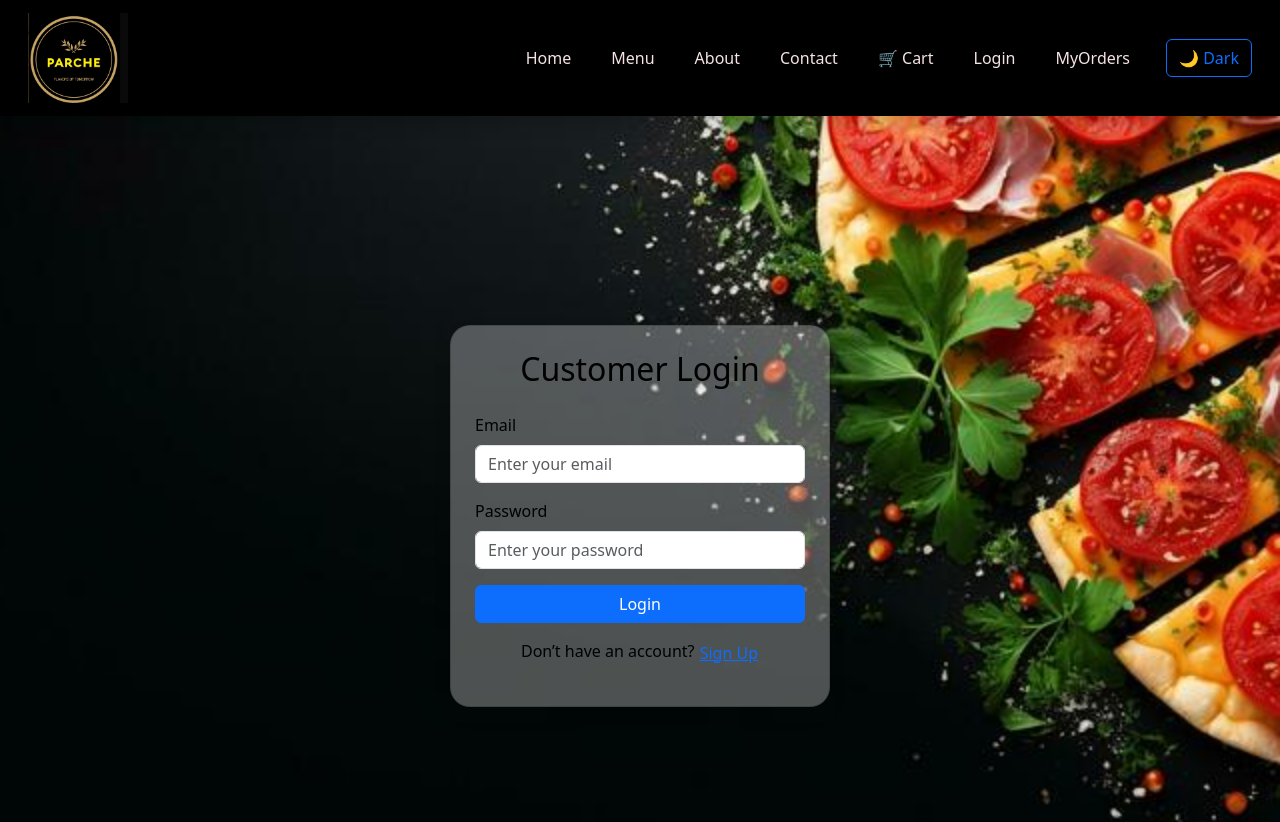
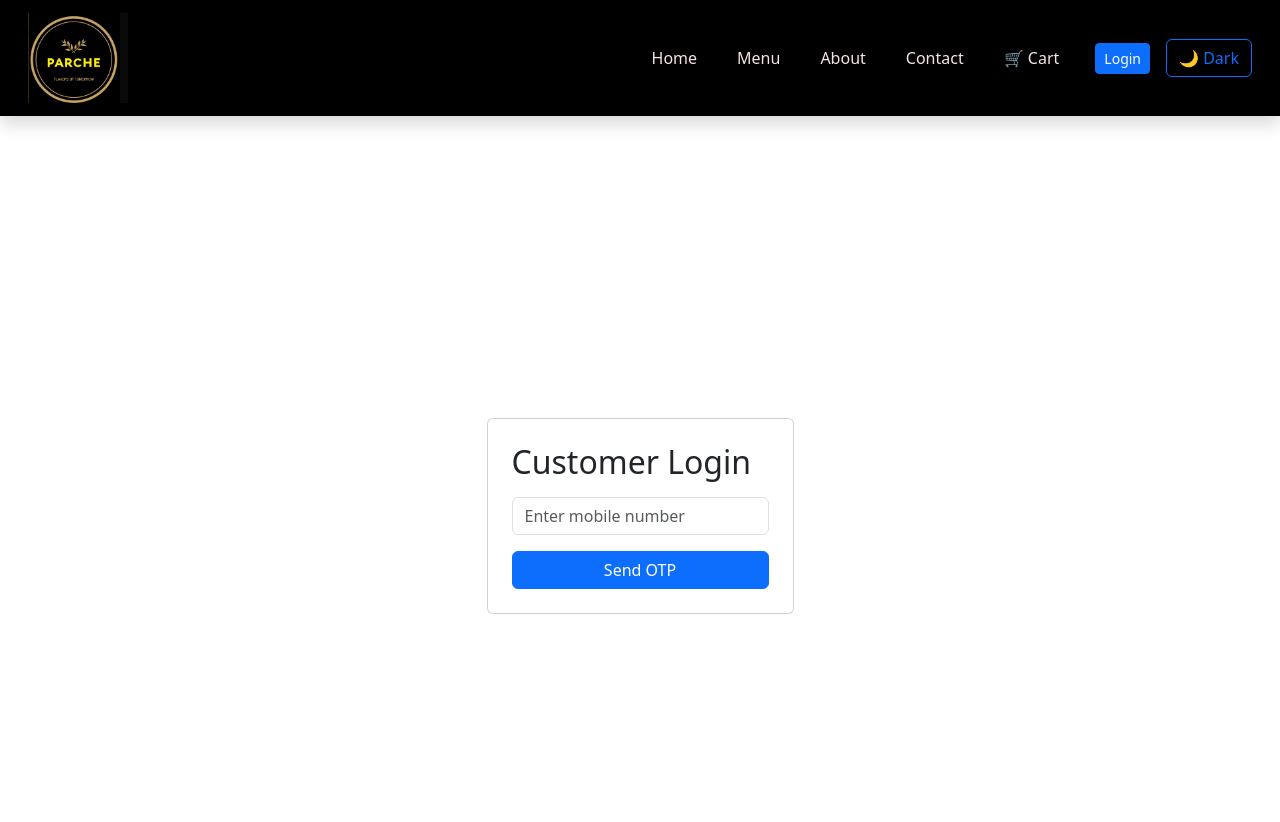
Before and after one commit to Ayisha-Jadeera/React-MiniProject, a React (Vite) app: page /login in a window 1280 px wide. Shown: the top 822 px of the page. Built offline with nearby package versions, Linux system fonts and the light colour scheme.

Commit message:
login code updated

```diff
--- a/package.json
+++ b/package.json
@@ -12,6 +12,7 @@
   "dependencies": {
     "@popperjs/core": "^2.11.8",
     "bootstrap": "^5.3.8",
+    "firebase": "^12.2.1",
     "react": "^19.1.1",
     "react-bootstrap": "^2.10.10",
     "react-dom": "^19.1.1",
--- a/src/App.jsx
+++ b/src/App.jsx
@@ -1,5 +1,5 @@
 import React, { useState, useEffect } from "react";
-import { BrowserRouter as Router, Routes, Route } from "react-router-dom";
+import { BrowserRouter as Router, Routes, Route, Navigate } from "react-router-dom";
 
 import Navbar from "./components/Navbar";
 import Footer from "./components/Footer";
@@ -9,45 +9,124 @@ import Menu from "./pages/Menu";
 import About from "./pages/About";
 import Contact from "./pages/Contact";
 import Cart from "./pages/Cart";
+import MyOrders from "./pages/MyOrders";
+
 import Login from "./pages/Login";
+import UserDetailsForm from "./pages/UserDetailsForm";
 import AdminLogin from "./pages/AdminLogin";
 import AdminPage from "./pages/AdminPage";
-import MyOrders from "./pages/MyOrders";
+
+// 🔹 Protected Route Component
+const ProtectedRoute = ({ children }) => {
+  const user = JSON.parse(localStorage.getItem("user"));
+  return user ? children : <Navigate to="/login" />;
+};
 
 function App() {
   const [cart, setCart] = useState([]);
   const [theme, setTheme] = useState("light");
+  const [user, setUser] = useState(() => {
+    const storedUser = localStorage.getItem("user");
+    return storedUser ? JSON.parse(storedUser) : null;
+  });
+  const [details, setDetails] = useState(() => {
+    const storedDetails = JSON.parse(localStorage.getItem("userDetails")) || [];
+    if (user) {
+      return storedDetails.find(u => u.phone === user.phone) || null;
+    }
+    return null;
+  });
 
-  // 🔥 Apply theme to <html> element instead of div
+  // Apply theme to <html>
   useEffect(() => {
     document.documentElement.setAttribute("data-bs-theme", theme);
   }, [theme]);
 
   const toggleTheme = () => setTheme(theme === "light" ? "dark" : "light");
 
+  // Save updated details
+  useEffect(() => {
+    if (details) {
+      const allDetails = JSON.parse(localStorage.getItem("userDetails")) || [];
+      const others = allDetails.filter(u => u.phone !== details.phone);
+      localStorage.setItem("userDetails", JSON.stringify([...others, details]));
+    }
+  }, [details]);
+
   return (
     <Router>
-      <div className={` ${theme}-mode min-vh-100 d-flex flex-column`}>
-
+      <div className={`${theme}-mode min-vh-100 d-flex flex-column`}>
         {/* Navbar */}
-        <Navbar cart={cart} theme={theme} toggleTheme={toggleTheme} />
+        <Navbar
+          cart={cart}
+          theme={theme}
+          toggleTheme={toggleTheme}
+          user={user}
+          setUser={setUser}
+        />
 
         {/* Main Content */}
         <div className="flex-grow-1">
           <Routes>
             <Route path="/" element={<Home />} />
+
+            {/* Protected Routes */}
             <Route
               path="/menu"
-              element={<Menu cart={cart} setCart={setCart} />}
+              element={
+                <ProtectedRoute>
+                  <Menu cart={cart} setCart={setCart} />
+                </ProtectedRoute>
+              }
             />
             <Route path="/about" element={<About />} />
             <Route path="/contact" element={<Contact />} />
-            <Route path="/cart" element={<Cart cart={cart} setCart={setCart} theme={theme} />} />
-            <Route path="/login" element={<Login />} />
+            <Route
+              path="/cart"
+              element={<Cart cart={cart} setCart={setCart} theme={theme} />}
+            />
             <Route path="/admin-login" element={<AdminLogin />} />
             <Route path="/admin" element={<AdminPage />} />
-            <Route path="/myorders" element={<MyOrders theme={theme} />} />
-            <Route path="*" element={<h1 className="text-center mt-5">404 - Page Not Found</h1>} />
+            <Route
+              path="/myorders"
+              element={
+                <ProtectedRoute>
+                  <MyOrders theme={theme} />
+                </ProtectedRoute>
+              }
+            />
+
+            {/* Login + OTP Flow */}
+            <Route
+              path="/login"
+              element={
+                !user ? (
+                  <Login onLoginSuccess={setUser} />
+                ) : !details ? (
+                  <UserDetailsForm user={user} onSubmit={setDetails} />
+                ) : (
+                  <Navigate to="/menu" />
+                )
+              }
+            />
+
+            {/* Signup/Details for new customer */}
+            <Route
+              path="/user-details"
+              element={
+                user && !details ? (
+                  <UserDetailsForm user={user} onSubmit={setDetails} />
+                ) : (
+                  <Navigate to="/menu" />
+                )
+              }
+            />
+
+            {/* 404 */}
+            <Route
+              path="*"
+              element={<h1 className="text-center mt-5">404 - Page Not Found</h1>}
+            />
           </Routes>
         </div>
 
--- a/src/components/Navbar.jsx
+++ b/src/components/Navbar.jsx
@@ -1,11 +1,13 @@
 import React from "react";
-import { Link } from "react-router-dom";
+import { Link, useNavigate } from "react-router-dom";
 import 'bootstrap/dist/css/bootstrap.min.css';
 import 'bootstrap/dist/js/bootstrap.bundle.min.js';
 import logo from "/images/logo.png";
 import "./Navbar.css";
 
-function Navbar({ cart, theme, toggleTheme }) {
+function Navbar({ cart, theme, toggleTheme, user, setUser }) {
+  const navigate = useNavigate();
+
   // Total quantity in cart
   const totalItems = cart.reduce((acc, item) => acc + item.qty, 0);
 
@@ -15,6 +17,13 @@ function Navbar({ cart, theme, toggleTheme }) {
     if (navbar && navbar.classList.contains("show")) {
       new window.bootstrap.Collapse(navbar).hide();
     }
+  };
+
+  // Logout function
+  const handleLogout = () => {
+    setUser(null);
+    localStorage.removeItem("user");
+    navigate("/"); // redirect to Home
   };
 
   return (
@@ -64,8 +73,23 @@ function Navbar({ cart, theme, toggleTheme }) {
               )}
             </Link>
 
-            <Link className="nav-link" to="/login" onClick={handleNavClick}>Login</Link>
-            <Link className="nav-link" to="/myorders" onClick={handleNavClick}>MyOrders</Link>
+            {/* MyOrders (only for logged-in users) */}
+            {user && (
+              <Link className="nav-link" to="/myorders" onClick={handleNavClick}>
+                MyOrders
+              </Link>
+            )}
+
+            {/* Login/Logout Button */}
+            {!user ? (
+              <Link className="btn btn-sm btn-primary ms-3" to="/login" onClick={handleNavClick}>
+                Login
+              </Link>
+            ) : (
+              <button className="btn btn-sm btn-danger ms-3" onClick={handleLogout}>
+                Logout
+              </button>
+            )}
 
             {/* Theme Toggle */}
             <button
--- a/src/components/Testimonials.jsx
+++ b/src/components/Testimonials.jsx
@@ -1,6 +1,8 @@
 // src/components/Testimonials.jsx
 import React, { useState, useEffect } from "react";
 import { Container, Carousel, Row, Col, Form, Button } from "react-bootstrap";
+import "./Testimonials.css";
+
 
 // ⭐ Reusable Star Rating Component
 const StarRating = ({ rating, setRating }) => {
--- a/src/pages/Login.jsx
+++ b/src/pages/Login.jsx
@@ -1,132 +1,89 @@
 import React, { useState } from "react";
-import { useNavigate } from "react-router-dom"; // <-- import useNavigate
+import { useNavigate } from "react-router-dom";
 
-export default function AuthForm() {
-  const navigate = useNavigate(); // <-- initialize navigate
-  const [isLogin, setIsLogin] = useState(true);
-  const [formData, setFormData] = useState({
-    name: "",
-    email: "",
-    password: "",
-  });
+export default function Login({ onLoginSuccess }) {
+  const navigate = useNavigate();
+  const [phone, setPhone] = useState("");
+  const [otp, setOtp] = useState("");
+  const [sentOtp, setSentOtp] = useState(null);
+  const [step, setStep] = useState(1); // 1=phone, 2=OTP
   const [message, setMessage] = useState("");
 
-  const handleChange = (e) => {
-    setFormData({ ...formData, [e.target.name]: e.target.value });
+  const handleSendOtp = () => {
+    if (!phone.match(/^\d{10}$/)) {
+      setMessage("❌ Enter a valid 10-digit mobile number.");
+      return;
+    }
+
+    // Generate OTP
+    const generatedOtp = Math.floor(100000 + Math.random() * 900000);
+    setSentOtp(generatedOtp);
+    console.log("Generated OTP:", generatedOtp); // show in console for testing
+    setStep(2);
+    setMessage(`✅ OTP sent to ${phone}`);
   };
 
-  const handleSubmit = (e) => {
-    e.preventDefault();
+  const handleVerifyOtp = () => {
+    if (parseInt(otp) === sentOtp) {
+      const userDetails = JSON.parse(localStorage.getItem("userDetails")) || [];
+      const existingUser = userDetails.find(u => u.phone === phone);
 
-    if (isLogin) {
-      if (!formData.email || !formData.password) {
-        setMessage("❌ Please enter email and password.");
-        return;
+      const user = { phone };
+      onLoginSuccess(user);
+      localStorage.setItem("user", JSON.stringify(user));
+
+      if (existingUser) {
+        // Existing customer → go directly to Menu
+        navigate("/menu");
+      } else {
+        // New customer → redirect to signup/details page
+        navigate("/user-details");
       }
-      setMessage("✅ Login successful!");
-
-      // Redirect to menu after 1 second
-      setTimeout(() => {
-        navigate("/menu");
-      }, 1000);
     } else {
-      if (!formData.name || !formData.email || !formData.password) {
-        setMessage("❌ Please fill all fields to sign up.");
-        return;
-      }
-      setMessage("✅ Account created successfully!");
-
-      // Redirect to menu after 1 second
-      setTimeout(() => {
-        navigate("/menu");
-      }, 1000);
+      setMessage("❌ Invalid OTP. Try again.");
     }
   };
 
   return (
-    <div
-      className="d-flex justify-content-center align-items-center vh-100"
-      style={{
-        backgroundImage: "url('/images/bglogin.jpg')",
-        backgroundSize: "cover",
-        backgroundPosition: "center",
-        height: "100vh",
-        width: "100%",
-      }}
-    >
-      <div
-        className="card shadow p-4"
-        style={{
-          color: "black",
-          width: "380px",
-          borderRadius: "20px",
-          backgroundColor: "rgba(255, 255, 255, 0.3)",
-        }}
-      >
-        <h2 className="text-center mb-4">
-          {isLogin ? "Customer Login" : "Sign Up"}
-        </h2>
+    <div className="d-flex justify-content-center align-items-center vh-100">
+      <div className="card p-4" style={{ minWidth: "300px" }}>
+        <h2 className="mb-3">Customer Login</h2>
 
-        <form onSubmit={handleSubmit}>
-          {!isLogin && (
-            <div className="mb-3">
-              <label className="form-label">Full Name</label>
-              <input
-                type="text"
-                name="name"
-                className="form-control"
-                placeholder="Enter your name"
-                value={formData.name}
-                onChange={handleChange}
-              />
-            </div>
-          )}
+        {step === 1 && (
+          <>
+            <input
+              type="text"
+              placeholder="Enter mobile number"
+              value={phone}
+              onChange={(e) => setPhone(e.target.value)}
+              className="form-control mb-3"
+            />
+            <button className="btn btn-primary w-100" onClick={handleSendOtp}>
+              Send OTP
+            </button>
+          </>
+        )}
 
-          <div className="mb-3">
-            <label className="form-label">Email</label>
+        {step === 2 && (
+          <>
+            <p className="text-center">OTP sent to {phone}</p>
             <input
-              type="email"
-              name="email"
-              className="form-control"
-              placeholder="Enter your email"
-              value={formData.email}
-              onChange={handleChange}
-              required
+              type="text"
+              placeholder={`Enter OTP (for testing: ${sentOtp})`}
+              value={otp}
+              onChange={(e) => setOtp(e.target.value)}
+              className="form-control mb-3"
             />
-          </div>
+            <button className="btn btn-success w-100" onClick={handleVerifyOtp}>
+              Verify OTP
+            </button>
+            <button className="btn btn-link mt-2" onClick={() => setStep(1)}>
+              Resend OTP
+            </button>
+          </>
+        )}
 
-          <div className="mb-3">
-            <label className="form-label">Password</label>
-            <input
-              type="password"
-              name="password"
-              className="form-control"
-              placeholder="Enter your password"
-              value={formData.password}
-              onChange={handleChange}
-              required
-            />
-          </div>
-
-          <button type="submit" className="btn btn-primary w-100">
-            {isLogin ? "Login" : "Sign Up"}
-          </button>
-        </form>
-
-        {message && <p className="text-center mt-3">{message}</p>}
-
-        <p className="text-center mt-3">
-          {isLogin ? "Don’t have an account?" : "Already have an account?"}{" "}
-          <button
-            className="btn btn-link p-0"
-            onClick={() => {
-              setIsLogin(!isLogin);
-              setMessage("");
-            }}
-          >
-            {isLogin ? "Sign Up" : "Login"}
-          </button>
-        </p>
+        {message && <p className="text-center mt-2">{message}</p>}
       </div>
     </div>
   );
--- /dev/null
+++ b/src/pages/UserDetailsForm.jsx
@@ -0,0 +1,88 @@
+import React, { useState } from "react";
+import { useNavigate } from "react-router-dom";
+
+export default function UserDetailsForm({ user, onSubmit }) {
+  const navigate = useNavigate();
+  const [name, setName] = useState("");
+  const [location, setLocation] = useState("");
+  const [message, setMessage] = useState("");
+
+  const handleUseCurrentLocation = () => {
+    if (!navigator.geolocation) {
+      setMessage("Geolocation not supported by your browser.");
+      return;
+    }
+
+    navigator.geolocation.getCurrentPosition(
+      (pos) => {
+        const { latitude, longitude } = pos.coords;
+        setLocation(`Lat: ${latitude.toFixed(5)}, Lng: ${longitude.toFixed(5)}`);
+        setMessage("✅ Current location captured!");
+      },
+      (err) => {
+        console.error(err);
+        setMessage("❌ Unable to retrieve location.");
+      }
+    );
+  };
+
+  const handleSubmit = (e) => {
+    e.preventDefault();
+    if (!name || !location) {
+      setMessage("❌ Please fill all fields or use current location.");
+      return;
+    }
+
+    // Save new user details in localStorage
+    const userDetails = JSON.parse(localStorage.getItem("userDetails")) || [];
+    const newUser = { phone: user.phone, name, location };
+    userDetails.push(newUser);
+    localStorage.setItem("userDetails", JSON.stringify(userDetails));
+
+    onSubmit(newUser); // update App state
+    navigate("/menu");
+  };
+
+  return (
+    <div className="d-flex justify-content-center align-items-center vh-100">
+      <div className="card p-4" style={{ minWidth: "320px" }}>
+        <h2 className="mb-3">Your Details</h2>
+        <form onSubmit={handleSubmit}>
+          <div className="mb-3">
+            <label className="form-label">Full Name</label>
+            <input
+              type="text"
+              className="form-control"
+              placeholder="Enter your name"
+              value={name}
+              onChange={(e) => setName(e.target.value)}
+            />
+          </div>
+
+          <div className="mb-3">
+            <label className="form-label">Location</label>
+            <input
+              type="text"
+              className="form-control"
+              placeholder="Enter location or use current"
+              value={location}
+              onChange={(e) => setLocation(e.target.value)}
+            />
+            <button
+              type="button"
+              className="btn btn-sm btn-outline-primary mt-2"
+              onClick={handleUseCurrentLocation}
+            >
+              Use Current Location
+            </button>
+          </div>
+
+          <button type="submit" className="btn btn-primary w-100">
+            Continue to Menu
+          </button>
+        </form>
+        {message && <p className="text-center mt-3">{message}</p>}
+      </div>
+    </div>
+  );
+}
```
Also changed, not shown: src/components/Testimonials.css (added, +13 -0 lines), src/firebase.js (added, +24 -0 lines), 2 other files (tests, documents, lock files or other folders).
